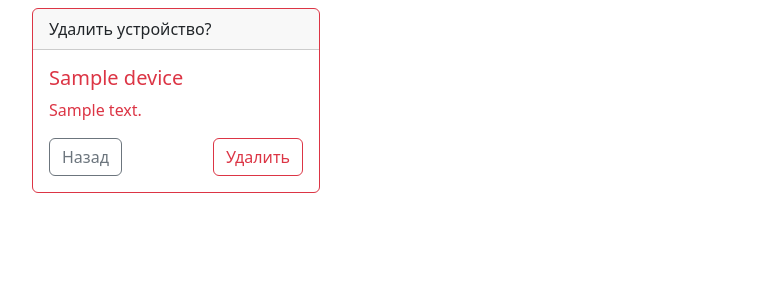
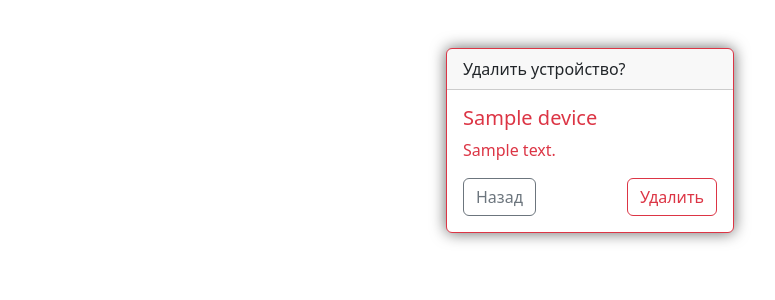
Before and after one commit to den41apple/TelegramVPN, a Django app: template frontend/user_profile/templates/user_profile/device_confirm_delete.html in a window 1280 px wide. Shown: the part 78-378 px from the top of the page, without its empty margins (50-825 px from the left). Run offline with Django 3.2, Linux system fonts and the light colour scheme; the template is opened without the code that fills it: most values are stand-ins (such as "Sample title", 1, 10 or a date in 2020); some libraries are stand-ins or nearby versions.

Commit message:
Поправил рамку для маленьких окон

```diff
--- a/frontend/static/css/my_styles.css
+++ b/frontend/static/css/my_styles.css
@@ -1,7 +1,15 @@
 .card-shadow {
     box-shadow: 0px 0px 20px 0px rgba(0, 0, 0, 0.75);
     -webkit-box-shadow: 0px 0px 20px 0px rgba(0, 0, 0, 0.75);
-    -moz-box-shadow: 1px 0px 20px 0px rgba(0, 0, 0, 0.75);
+    -moz-box-shadow: 0px 0px 20px 0px rgba(0, 0, 0, 0.75);
     /*border-radius: 25px;*/
     /*border-radius: 2.5%;*/
 }
+
+.card-shadow-sm {
+    box-shadow: 0px 0px 15px 0px rgba(0, 0, 0, 0.60);
+    -webkit-box-shadow: 0px 0px 15px 0px rgba(0, 0, 0, 0.60);
+    -moz-box-shadow: 0px 0px 15px 0px rgba(0, 0, 0, 0.60);
+    /*border-radius: 25px;*/
+    /*border-radius: 2.5%;*/
+}
--- a/frontend/user_profile/templates/user_profile/device_confirm_delete.html
+++ b/frontend/user_profile/templates/user_profile/device_confirm_delete.html
@@ -6,7 +6,7 @@
 
 {% block body %}
 
-    <div class="card border-danger mb-3" style="max-width: 18rem;">
+    <div class="card border-danger mt-5 card-shadow-sm h-100 container p-0" style="max-width: 18rem;">
         <div class="card-header">Удалить устройство?</div>
         <div class="card-body text-danger">
             <h5 class="card-title">{{ device.name }}</h5>
```
